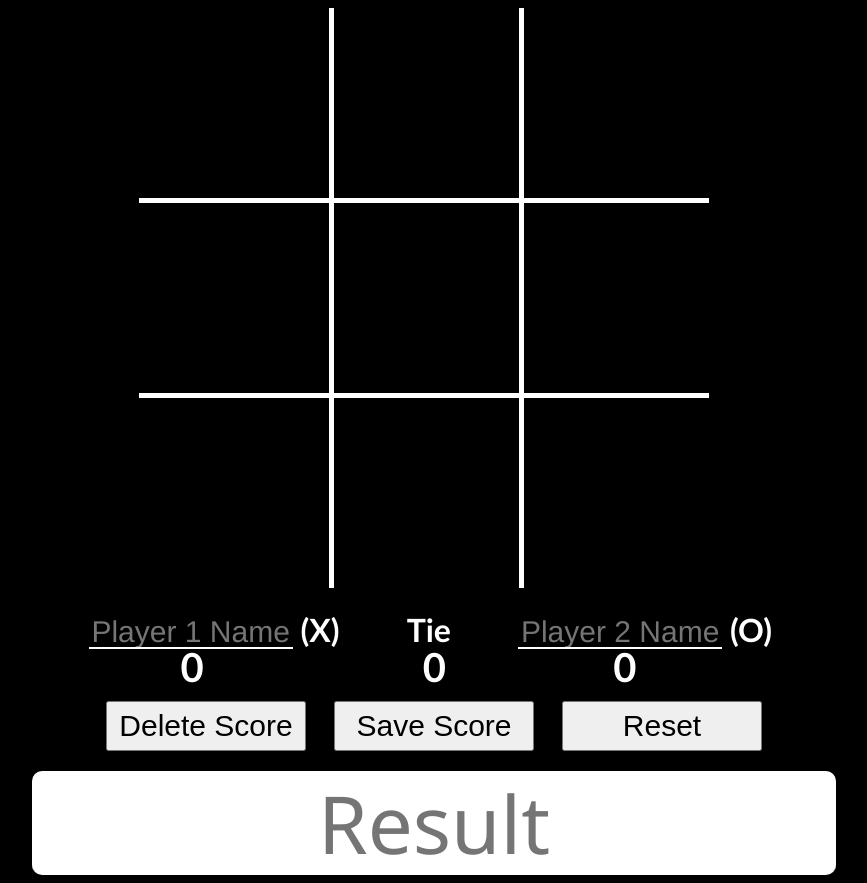
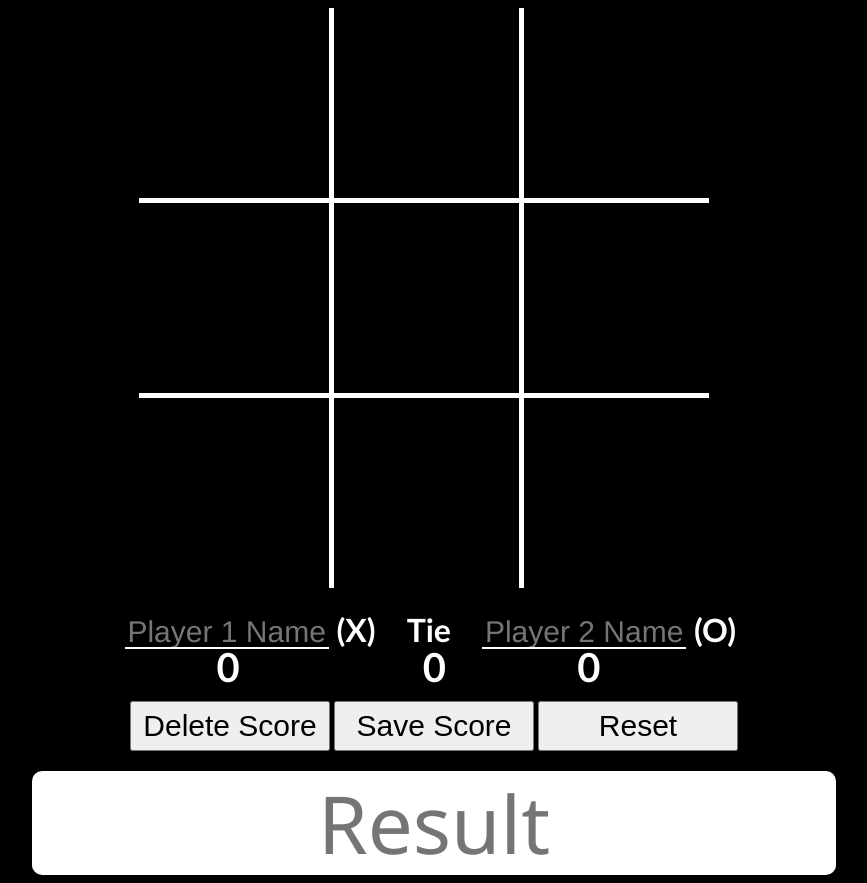
Before and after one commit to 347Johann/Tic-Tac-Toe, a plain HTML site: page index.html in a window 1280 px wide. Shown: the whole page, without its empty margins (206-1073 px from the left). Drawn offline with Linux system fonts and the light colour scheme.

Commit message:
Update index.html

```diff
--- a/index.html
+++ b/index.html
@@ -22,18 +22,16 @@
     <div class="name-container">
         <input class="name" id="name1" placeholder="Player 1 Name"><h1> (X)</h1>
         <h1 class="stats" id="p1Stats">0</h1>
-        <span>        </span>
         <h1 id="tie">Tie</h1>
         <h1 class="ties" id="ties">0</h1>
-        <span>        </span>
         <input class="name" id="name2" placeholder="Player 2 Name"><h1> (O)</h1>
         <h1 class="stats" id="p2Stats">0</h1>
     </div>
-    <button onclick="deleteScore()">Delete Score</button>
-    <span>     </span>
-    <button onclick="saveScore()">Save Score</button>
-    <span>     </span>
-    <button onclick="reset()">Reset</button>
+    <div class="button-container">
+        <button onclick="deleteScore()" class="button">Delete Score</button>
+        <button onclick="saveScore()" class="button">Save Score</button>
+        <button onclick="reset()" class="button">Reset</button>
+    </div>
     <input type="text" placeholder="Result" id="result" readonly>
     <script src="script.js"></script>
 </body>
```
